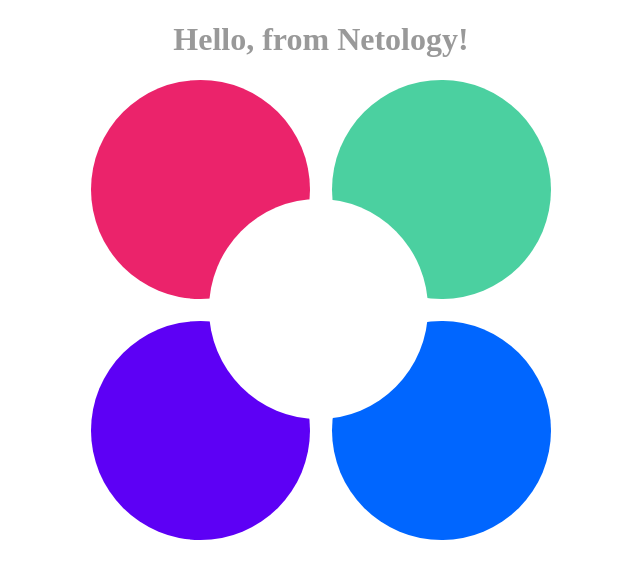
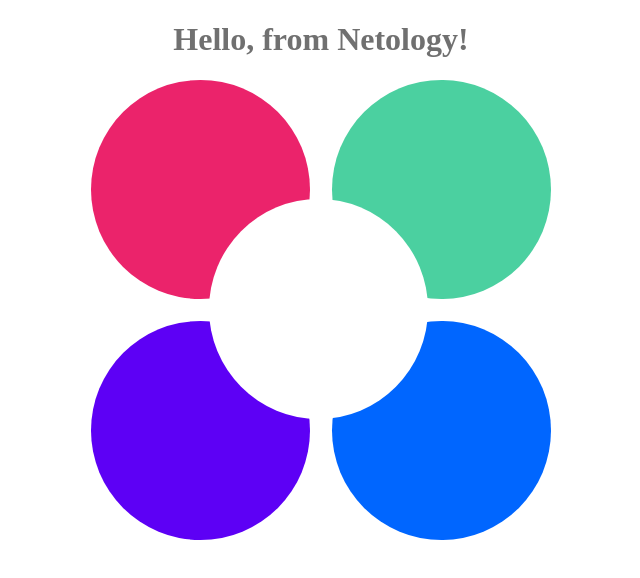
Before and after one commit to lekseff/AHJ_1, a plain HTML site: page index.html in a window 1280 px wide. Shown: the whole page, without its empty margins (319-959 px from the left). Drawn offline with Linux system fonts and the light colour scheme.

Commit message:
Deploying to gh-pages from @ lekseff/AHJ_1@f135ee60961a5a334bb76020836d0925fcfaaeea 🚀

```diff
--- a/main.css
+++ b/main.css
@@ -1 +1 @@
-body{text-align:center;color:#999}
+body{text-align:center;color:#707070}
```
